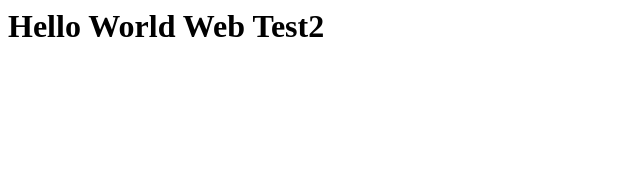
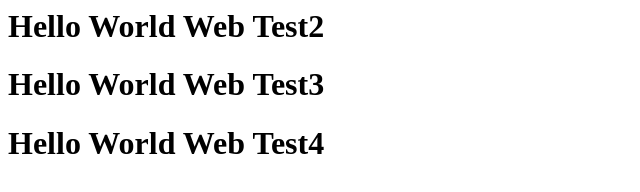
Before and after one commit to manoj798/WebTest, a plain HTML site: page index.html in a window 1280 px wide. Shown: the whole page, without its empty margins (0-640 px from the left). Drawn offline with Linux system fonts and the light colour scheme.

Commit message:
changed locally

```diff
--- a/index.html
+++ b/index.html
@@ -1 +1,3 @@
 <h1>Hello World Web Test2</h1>
+<h1>Hello World Web Test3</h1>
+<h1>Hello World Web Test4</h1>
```
